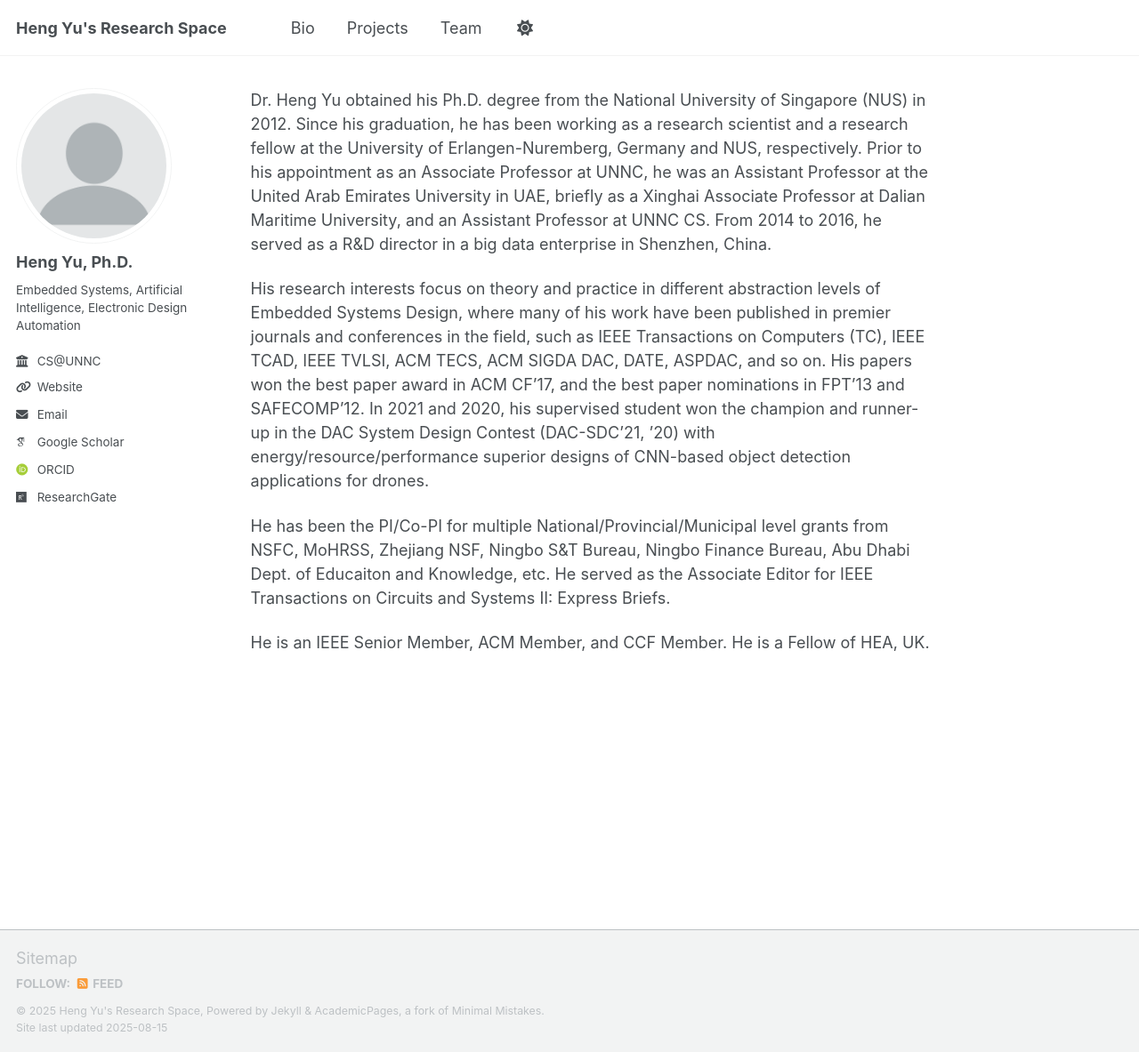
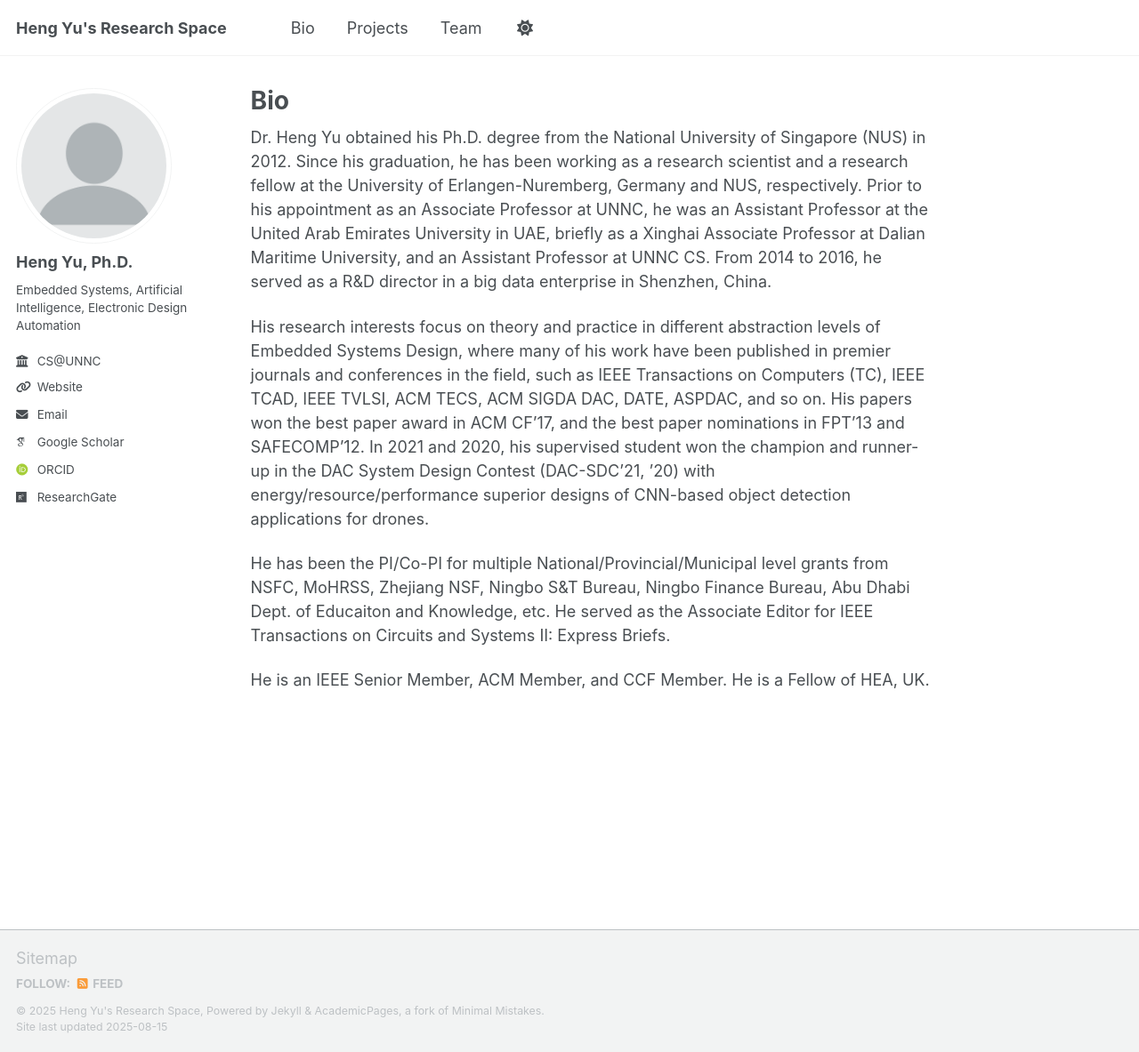
Before and after one commit to eleyuheng/eleyuheng.github.io, a Jekyll site: the page built from _pages/bio.md, in a window 1280 px wide and 1183 px high. Shown: the whole window at 89% size. Built offline with Jekyll 4.4.1, drawn with Linux system fonts in a browser that asks for light colours; some web fonts are replaced; our own code applies the rules of GitHub Pages for plain Markdown files; a script that is not in the unit is left out.

Commit message:
Update bio.md

```diff
--- a/_pages/bio.md
+++ b/_pages/bio.md
@@ -1,3 +1,9 @@
+---
+title: "Bio"
+permalink: /bio/
+author_profile: true
+---
+
 Dr. Heng Yu obtained his Ph.D. degree from the National University of Singapore (NUS) in 2012. Since his graduation, he has been working as a research scientist and a research fellow at the University of Erlangen-Nuremberg, Germany and NUS, respectively. Prior to his appointment as an Associate Professor at UNNC, he was an Assistant Professor at the United Arab Emirates University in UAE, briefly as a Xinghai Associate Professor at Dalian Maritime University, and an Assistant Professor at UNNC CS. From 2014 to 2016, he served as a R&D director in a big data enterprise in Shenzhen, China.
 
 His research interests focus on theory and practice in different abstraction levels of Embedded Systems Design, where many of his work have been published in premier journals and conferences in the field, such as IEEE Transactions on Computers (TC), IEEE TCAD, IEEE TVLSI, ACM TECS, ACM SIGDA DAC, DATE, ASPDAC, and so on. His papers won the best paper award in ACM CF’17, and the best paper nominations in FPT’13 and SAFECOMP’12. In 2021 and 2020, his supervised student won the champion and runner-up in the DAC System Design Contest (DAC-SDC’21, ’20) with energy/resource/performance superior designs of CNN-based object detection applications for drones.
```
